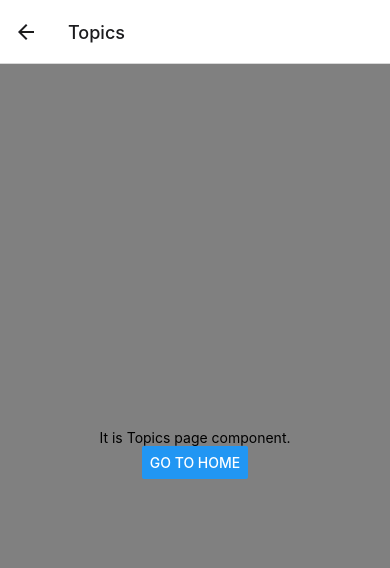
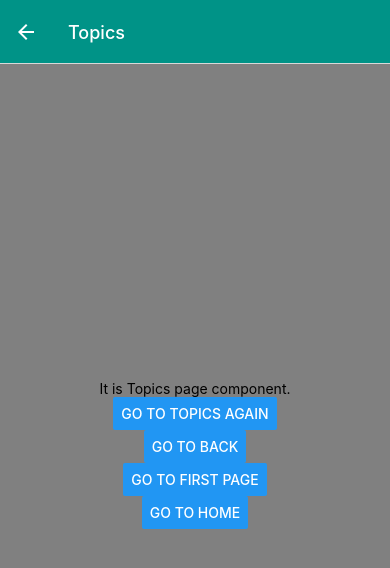
Before and after one commit to neeraj-metech/react-app-expo, a React Native app: screen /Topics in a window 390 px wide. Shown: the top 568 px of the page. Built offline with nearby package versions, Linux system fonts and the light colour scheme.

Commit message:
icon packege

```diff
--- a/App.js
+++ b/App.js
@@ -9,8 +9,16 @@ const Stack = createNativeStackNavigator();
 export default function App() {
   return (
     <NavigationContainer>
-      <Stack.Navigator>
-        <Stack.Screen name="Home" component={HomeScreen} />
+      <Stack.Navigator screenOptions={{
+        headerStyle: {
+          backgroundColor: '#009387',
+        },
+        headerTintColor: '#fff',
+        headerTintStyle: {
+          fontWeight: 'bold',
+        }
+      }}>
+        <Stack.Screen name="Home" component={HomeScreen} options={{ title: 'Overview' }} />
         <Stack.Screen name="About" component={AboutScreen} />
         <Stack.Screen name="Topics" component={TopicsScreen} />
       </Stack.Navigator>
--- a/App/Screens/HomeScreen.js
+++ b/App/Screens/HomeScreen.js
@@ -1,12 +1,11 @@
 import React, { Component } from 'react'
-import { Text, View, Button, StyleSheet } from 'react-native'
-import { NavigationContainer } from '@react-navigation/native';
-import { createNativeStackNavigator } from '@react-navigation/native-stack';
+import { Text, TextInput, View, Button, StyleSheet } from 'react-native'
 
 function HomeScreen({ navigation }) {
+
     return (
         <View style={styles.container}>
-            <Text>It is Home page component.</Text>
+            <Text>Home page</Text>
             <Button
                 title="Go to About"
                 onPress={() => navigation.navigate('About')}
--- a/App/Screens/TopicsScreen.js
+++ b/App/Screens/TopicsScreen.js
@@ -7,6 +7,18 @@ function TopicsScreen({ navigation }) {
     return (
         <View style={styles.container}>
             <Text>It is Topics page component.</Text>
+            <Button
+                title="Go to Topics again"
+                onPress={() => navigation.push('Topics')}
+            />
+            <Button
+                title="Go to Back"
+                onPress={() => navigation.goBack()}
+            />
+            <Button
+                title="Go to first page"
+                onPress={() => navigation.popToTop()}
+            />
             <Button
                 title="Go to Home"
                 onPress={() => navigation.navigate('Home')}
--- a/package.json
+++ b/package.json
@@ -8,16 +8,18 @@
     "eject": "expo eject"
   },
   "dependencies": {
+    "@react-navigation/drawer": "^6.0.1",
     "@react-navigation/native": "^6.0.1",
     "@react-navigation/native-stack": "^6.0.1",
-    "expo": "~42.0.1",
+    "expo": "^1.0.0",
     "expo-status-bar": "~1.0.4",
     "react": "16.13.1",
     "react-dom": "16.13.1",
     "react-native": "https://github.com/expo/react-native/archive/sdk-42.0.0.tar.gz",
     "react-native-safe-area-context": "^3.2.0",
     "react-native-screens": "^3.5.0",
-    "react-native-web": "~0.13.12"
+    "react-native-vector-icons": "^8.1.0",
+    "react-native-web": "^0.17.1"
   },
   "devDependencies": {
     "@babel/core": "^7.9.0"
```
Also changed, not shown: 1 other file (tests, documents, lock files or other folders).
